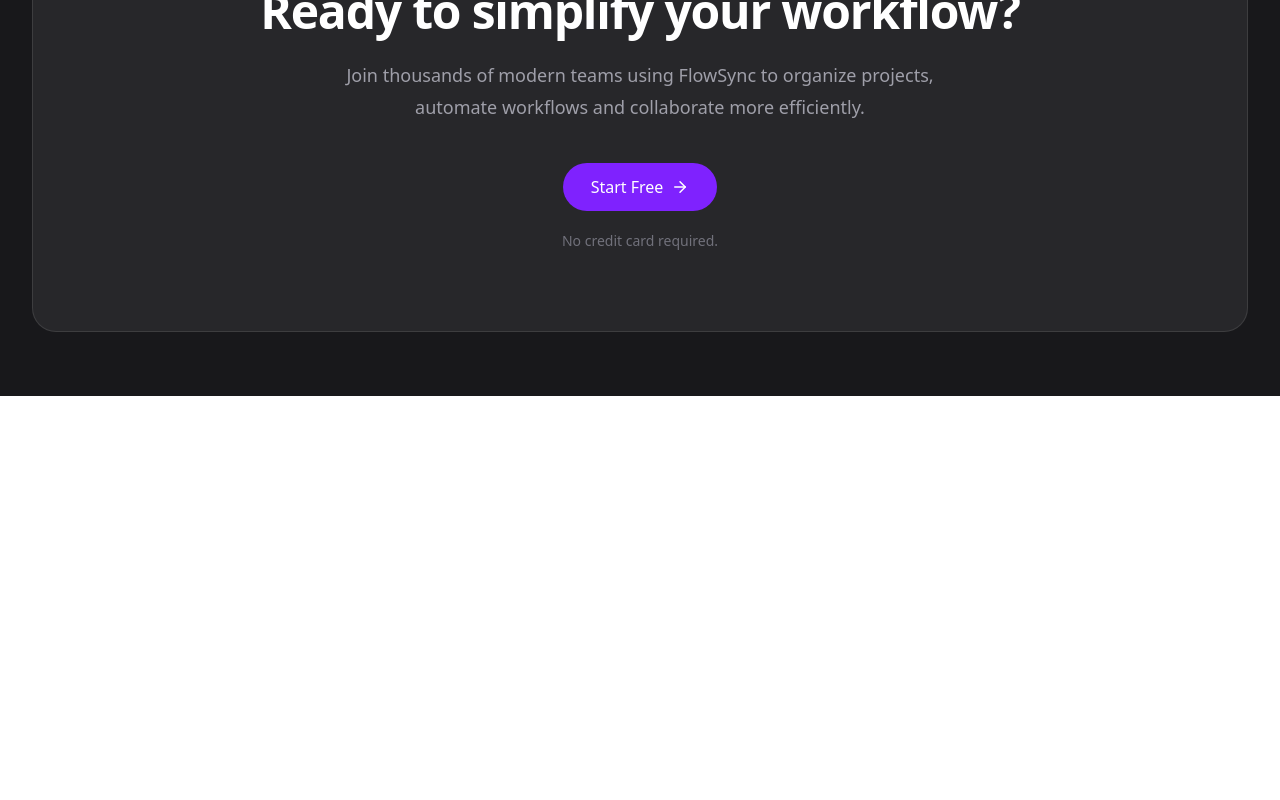
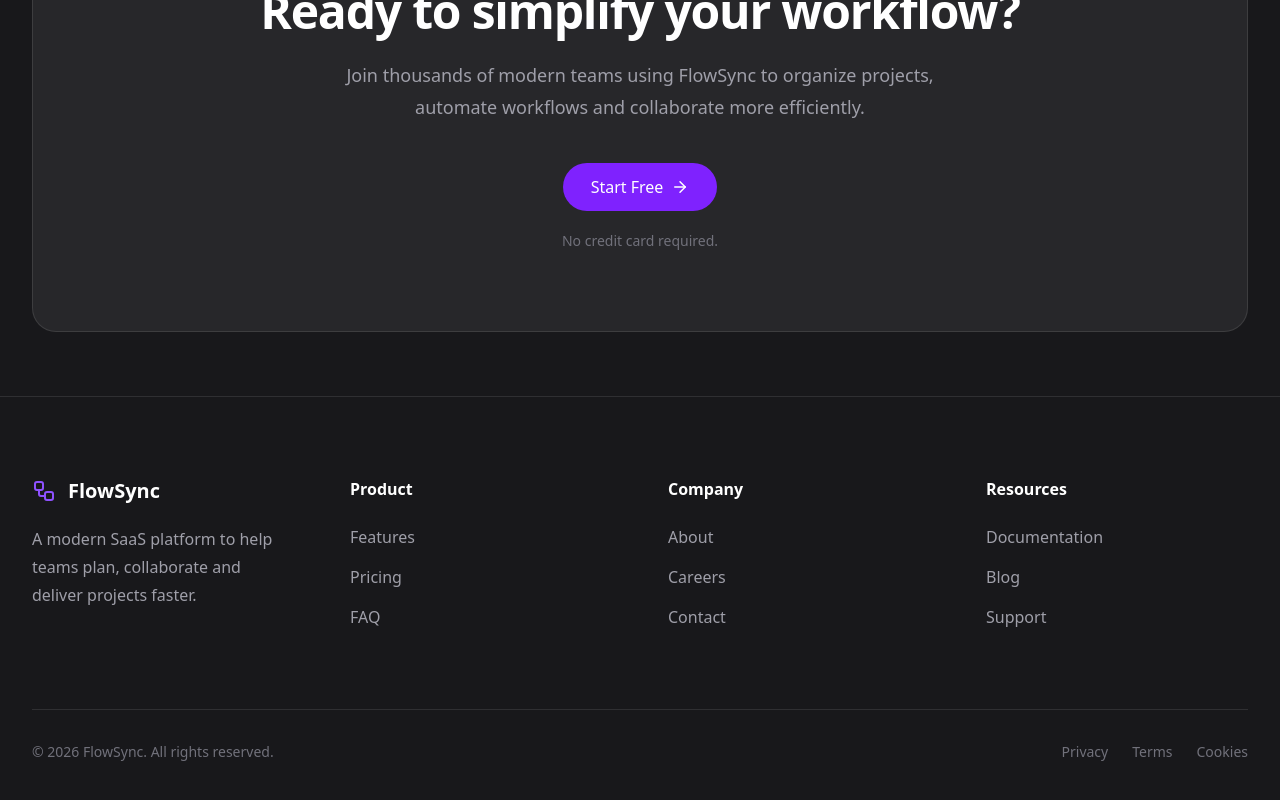
Before and after one commit to wwilliamsantana/flowsync, a Next.js app: page / in a window 1280 px wide. Shown: the part 7372-8172 px from the top of the page. Before the commit the page ends 7768 px from the top, so only its background shows below. Built offline with nearby package versions, Linux system fonts and the light colour scheme.

Commit message:
feat: create footer section

```diff
--- a/src/app/page.tsx
+++ b/src/app/page.tsx
@@ -1,3 +1,4 @@
+import Footer from "@/components/layout/Footer";
 import Navbar from "@/components/layout/Navbar";
 import Benefits from "@/components/sections/Benefits";
 import CTA from "@/components/sections/CTA";
@@ -18,6 +19,7 @@
       <Pricing />
       <FAQ />
       <CTA />
+      <Footer />
     </main>
   );
 }
--- /dev/null
+++ b/src/components/layout/Footer.tsx
@@ -0,0 +1,100 @@
+import Link from "next/link";
+import { Workflow } from "lucide-react";
+
+const product = ["Features", "Pricing", "FAQ"];
+
+const company = ["About", "Careers", "Contact"];
+
+const resources = ["Documentation", "Blog", "Support"];
+
+export default function Footer() {
+  return (
+    <footer className="border-t border-white/10 bg-zinc-900">
+      <div className="mx-auto max-w-7xl px-6 py-20 lg:px-8">
+        <div className="grid gap-14 md:grid-cols-2 lg:grid-cols-4">
+          <div>
+            <Link href="/" className="flex items-center gap-3">
+              <Workflow className="text-violet-500" />
+
+              <span className="text-xl font-semibold text-white">FlowSync</span>
+            </Link>
+
+            <p className="mt-5 max-w-sm leading-7 text-zinc-400">
+              A modern SaaS platform to help teams plan, collaborate and deliver
+              projects faster.
+            </p>
+          </div>
+
+          <div>
+            <h3 className="font-semibold text-white">Product</h3>
+
+            <ul className="mt-6 space-y-4">
+              {product.map((item) => (
+                <li key={item}>
+                  <Link
+                    href="#"
+                    className="text-zinc-400 transition hover:text-white"
+                  >
+                    {item}
+                  </Link>
+                </li>
+              ))}
+            </ul>
+          </div>
+
+          <div>
+            <h3 className="font-semibold text-white">Company</h3>
+
+            <ul className="mt-6 space-y-4">
+              {company.map((item) => (
+                <li key={item}>
+                  <Link
+                    href="#"
+                    className="text-zinc-400 transition hover:text-white"
+                  >
+                    {item}
+                  </Link>
+                </li>
+              ))}
+            </ul>
+          </div>
+
+          <div>
+            <h3 className="font-semibold text-white">Resources</h3>
+
+            <ul className="mt-6 space-y-4">
+              {resources.map((item) => (
+                <li key={item}>
+                  <Link
+                    href="#"
+                    className="text-zinc-400 transition hover:text-white"
+                  >
+                    {item}
+                  </Link>
+                </li>
+              ))}
+            </ul>
+          </div>
+        </div>
+
+        <div className="mt-20 flex flex-col items-center justify-between gap-5 border-t border-white/10 pt-8 text-sm text-zinc-500 md:flex-row">
+          <p>© {new Date().getFullYear()} FlowSync. All rights reserved.</p>
+
+          <div className="flex gap-6">
+            <Link href="#" className="transition hover:text-white">
+              Privacy
+            </Link>
+
+            <Link href="#" className="transition hover:text-white">
+              Terms
+            </Link>
+
+            <Link href="#" className="transition hover:text-white">
+              Cookies
+            </Link>
+          </div>
+        </div>
+      </div>
+    </footer>
+  );
+}
```
